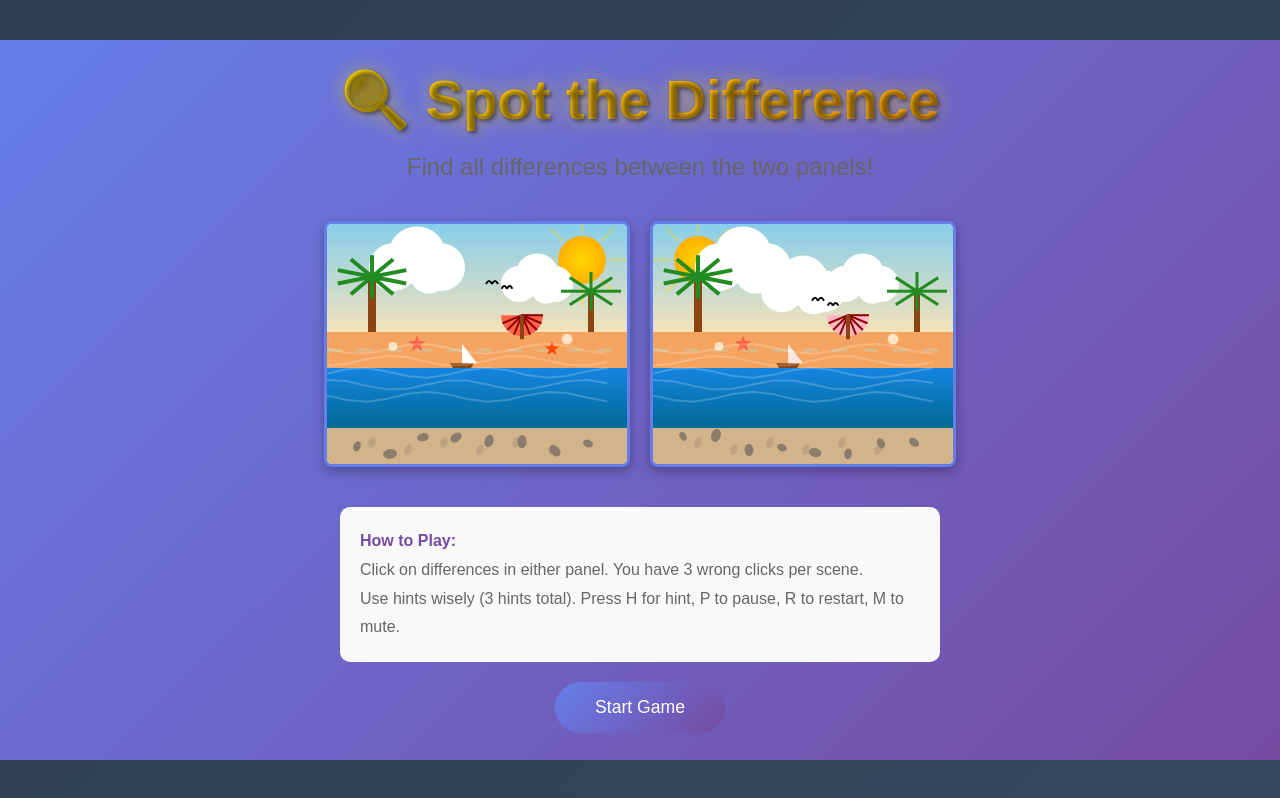
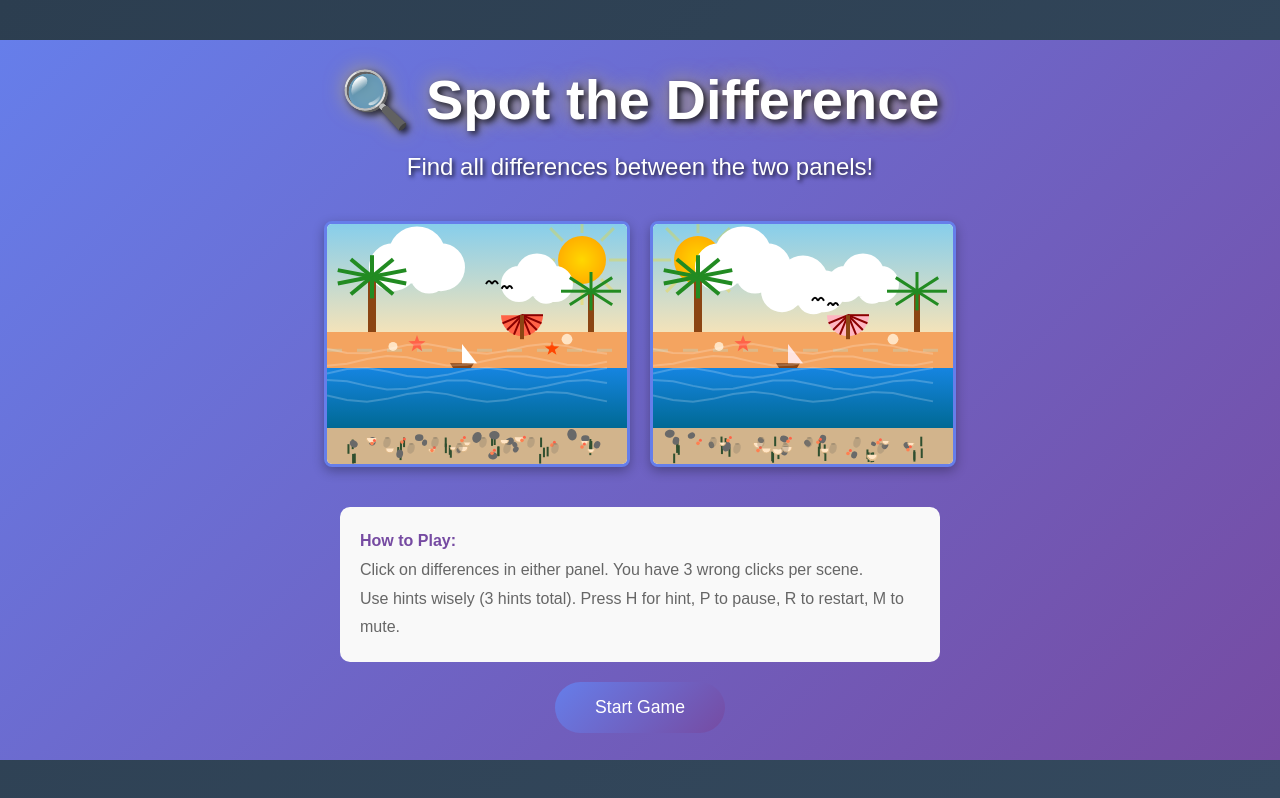
Before and after one commit to hamsyah-rbx/spotdiff-game, a plain HTML site: page game/index.html in a window 1280 px wide. Drawn offline with Linux system fonts and the light colour scheme.

Commit message:
Polish: rich beach ground (shells, coral, seaweed, footprints), white title text with shadow for high contrast, refined screenshots

```diff
--- a/game/scene-art.js
+++ b/game/scene-art.js
@@ -36,29 +36,76 @@ export class SceneArt {
       ctx.fillRect(i, h * 0.52, 15, 3);
     }
 
-    // Beach bottom extends to edge with details
+    // Beach bottom with detailed ground
     ctx.fillStyle = '#D2B48C';
     ctx.fillRect(0, h * 0.85, w, h * 0.15);
 
-    // Rocks and shells
-    ctx.fillStyle = '#8B7D6B';
-    for (let i = 0; i < 8; i++) {
-      const x = w * (0.1 + i * 0.11);
-      const y = h * (0.88 + Math.random() * 0.08);
-      const size = w * (0.015 + Math.random() * 0.01);
+    // Seaweed patches
+    ctx.fillStyle = '#2F4F2F';
+    for (let i = 0; i < 6; i++) {
+      const x = w * (0.08 + i * 0.16);
+      const y = h * 0.88;
+      for (let j = 0; j < 4; j++) {
+        const sx = x + (Math.random() - 0.5) * w * 0.03;
+        const sy = y + Math.random() * h * 0.08;
+        ctx.fillRect(sx, sy, 2, h * 0.04);
+      }
+    }
+
+    // Rocks and pebbles
+    ctx.fillStyle = '#696969';
+    for (let i = 0; i < 15; i++) {
+      const x = w * (0.05 + Math.random() * 0.9);
+      const y = h * (0.87 + Math.random() * 0.1);
+      const size = w * (0.008 + Math.random() * 0.012);
       ctx.beginPath();
-      ctx.ellipse(x, y, size, size * 0.7, Math.random() * Math.PI, 0, Math.PI * 2);
+      ctx.ellipse(x, y, size, size * 0.8, Math.random() * Math.PI, 0, Math.PI * 2);
       ctx.fill();
     }
 
-    // Footprints
-    ctx.fillStyle = 'rgba(139, 125, 107, 0.3)';
-    for (let i = 0; i < 6; i++) {
-      const x = w * (0.15 + i * 0.12);
-      const y = h * (0.91 + (i % 2) * 0.03);
+    // Shells scattered
+    ctx.fillStyle = '#FFE4C4';
+    for (let i = 0; i < 10; i++) {
+      const x = w * (0.1 + Math.random() * 0.8);
+      const y = h * (0.88 + Math.random() * 0.09);
+      const size = w * (0.01 + Math.random() * 0.008);
+      ctx.beginPath();
+      ctx.arc(x, y, size, 0, Math.PI);
+      ctx.fill();
+      ctx.strokeStyle = '#DEB887';
+      ctx.lineWidth = 1;
+      ctx.stroke();
+    }
+
+    // Coral pieces
+    ctx.fillStyle = '#FF7F50';
+    for (let i = 0; i < 8; i++) {
+      const x = w * (0.15 + i * 0.1);
+      const y = h * (0.9 + Math.random() * 0.06);
+      ctx.beginPath();
+      ctx.arc(x, y, w * 0.006, 0, Math.PI * 2);
+      ctx.fill();
+      ctx.fillStyle = '#FF6347';
+      ctx.beginPath();
+      ctx.arc(x + w * 0.008, y - w * 0.01, w * 0.005, 0, Math.PI * 2);
+      ctx.fill();
+      ctx.fillStyle = '#FF7F50';
+    }
+
+    // Footprints trail
+    ctx.fillStyle = 'rgba(139, 125, 107, 0.35)';
+    for (let i = 0; i < 8; i++) {
+      const x = w * (0.2 + i * 0.08);
+      const y = h * (0.91 + (i % 2) * 0.025);
       ctx.beginPath();
       ctx.ellipse(x, y, w * 0.012, w * 0.018, 0.3, 0, Math.PI * 2);
       ctx.fill();
+      // Toes
+      for (let t = 0; t < 4; t++) {
+        ctx.beginPath();
+        ctx.arc(x + w * (0.005 - t * 0.003), y - w * 0.015, w * 0.003, 0, Math.PI * 2);
+        ctx.fill();
+      }
     }
 
     // Sun
--- a/game/style.css
+++ b/game/style.css
@@ -62,17 +62,14 @@ body {
 
 .title-screen h1 {
   font-size: 3.5em;
-  background: linear-gradient(135deg, #FFD700 0%, #FFA500 100%);
-  -webkit-background-clip: text;
-  -webkit-text-fill-color: transparent;
-  background-clip: text;
-  text-shadow: 2px 2px 4px rgba(0, 0, 0, 0.5);
-  filter: drop-shadow(0 0 10px rgba(255, 215, 0, 0.5));
+  color: #FFF;
+  text-shadow: 3px 3px 6px rgba(0, 0, 0, 0.8), 0 0 20px rgba(255, 215, 0, 0.5);
 }
 
 .title-screen p {
   font-size: 1.5em;
-  color: #666;
+  color: #FFF;
+  text-shadow: 2px 2px 4px rgba(0, 0, 0, 0.8);
 }
 
 .instructions {
```
Also changed, not shown: screenshots/1-play.png, screenshots/2-lantern.png, screenshots/3-clockwork.png, screenshots/4-title.jpg.
